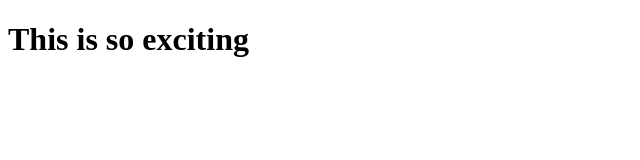
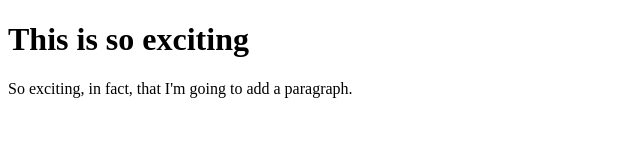
Before and after one commit to fwd-2020/week-02, a plain HTML site: page index.html in a window 1280 px wide. Shown: the whole page, without its empty margins (0-640 px from the left). Drawn offline with Linux system fonts and the light colour scheme.

Commit message:
Add a short paragraph

```diff
--- a/index.html
+++ b/index.html
@@ -6,5 +6,8 @@
   </head>
   <body>
     <h1>This is so exciting</h1>
+    <p>
+      So exciting, in fact, that I'm going to add a paragraph.
+    </p>
   </body>
 </html>
```
